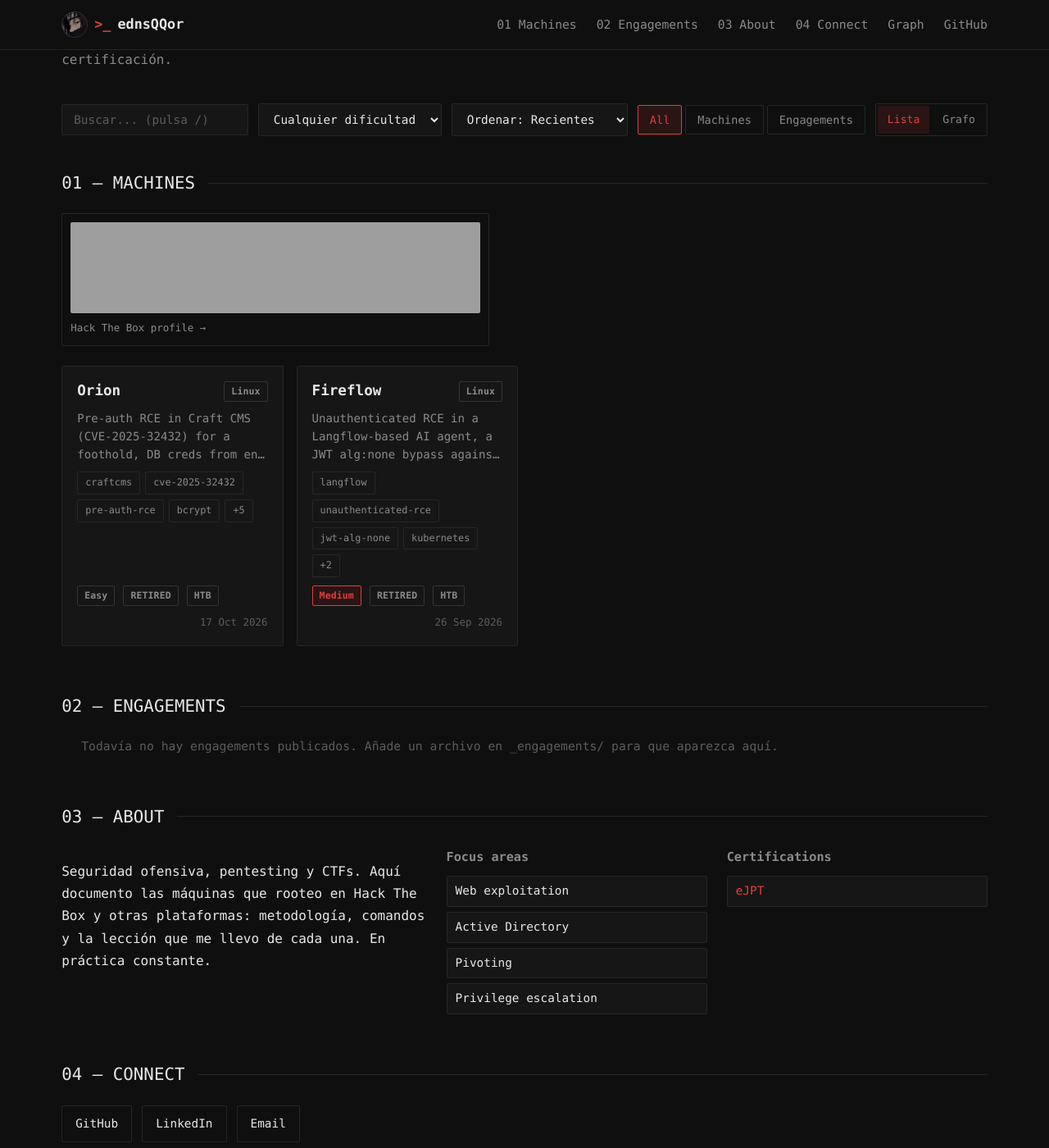
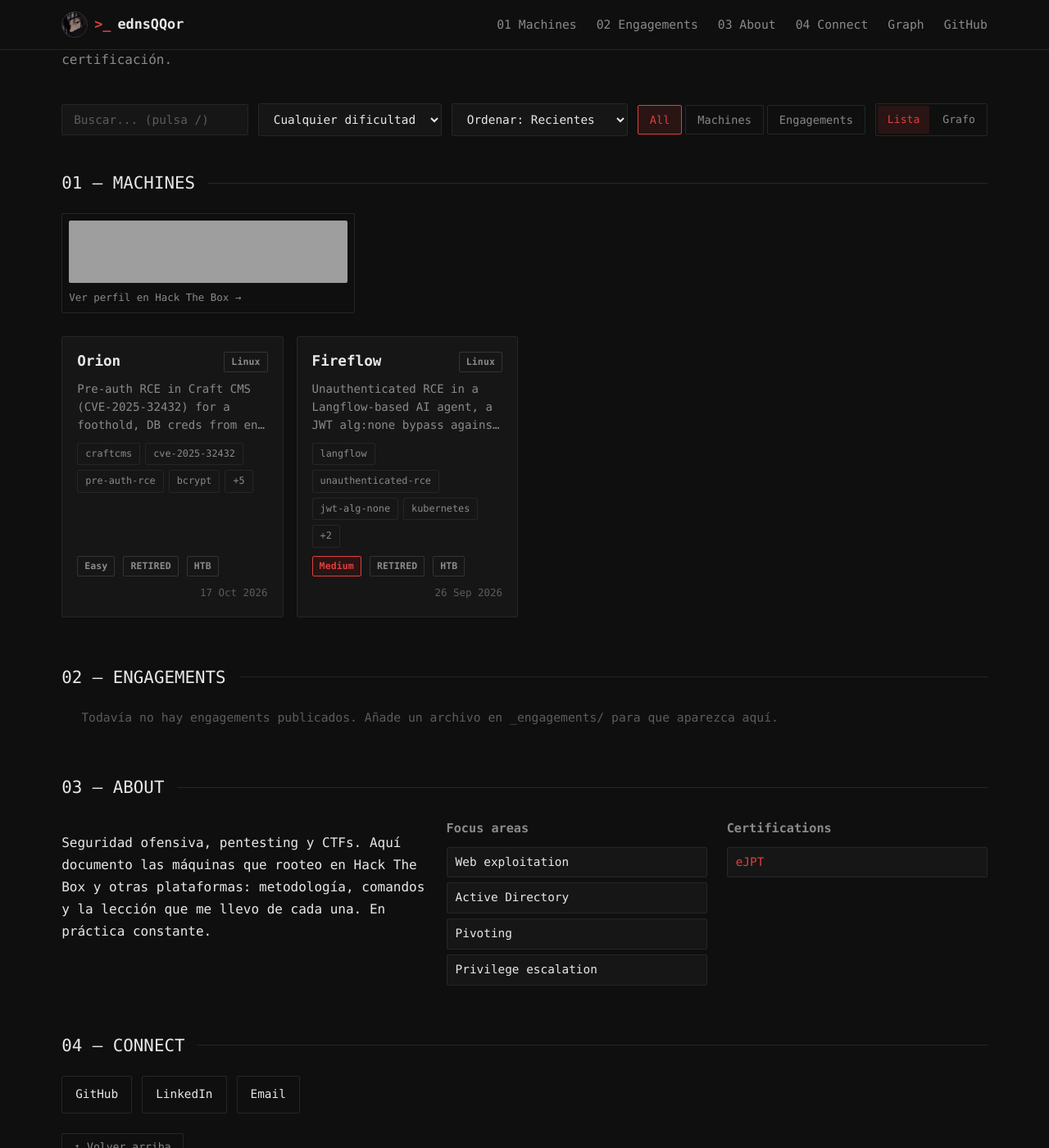
Before and after one commit to ednsQQor/ednsQQor.github.io, a Jekyll site: the page built from index.html, in a window 1280 px wide and 1400 px high, scrolled down 417 px. Shown: the whole window at 82% size. Built offline with Jekyll 4.4.1, drawn with Linux system fonts in a browser that asks for light colours; grey boxes are pictures that could not be loaded.

Commit message:
Pulir home: badge HTB mas pequeno/limpio, fuera rayas rojas en cards, countdown en linea

```diff
--- a/assets/css/style.css
+++ b/assets/css/style.css
@@ -318,10 +318,10 @@
 
 .card-countdown {
   margin: 0;
-  padding: 8px 10px;
-  border: 1px solid var(--hairline);
-  border-radius: var(--radius);
-  background: var(--bg);
+  padding: 2px 0;
+  display: flex;
+  align-items: baseline;
+  gap: 8px;
 }
 .card-countdown .countdown-value {
   font-family: var(--font-mono);
@@ -858,8 +858,7 @@
 
 /* Time-lock machine cards */
 .badge-status-locked { background: var(--accent-soft); color: var(--accent); border-color: var(--accent); }
-.card-timelock { border-left: 3px solid var(--accent-dim); }
-.card-countdown .countdown-label { display: block; font-size: 0.72rem; color: var(--text-faint); margin-bottom: 2px; }
+.card-countdown .countdown-label { font-size: 0.72rem; color: var(--text-faint); margin: 0; }
 
 /* Card reveal on scroll — JS adds .reveal-ready; without JS the cards stay visible */
 @media (prefers-reduced-motion: no-preference) {
@@ -873,11 +872,12 @@
   flex-direction: column;
   align-items: flex-start;
   gap: 8px;
-  margin: 0 0 24px;
-  padding: 10px;
+  margin: 0 0 28px;
+  padding: 8px;
   border: 1px solid var(--hairline);
   border-radius: var(--radius);
   background: var(--bg);
+  max-width: 100%;
 }
 .htb-profile:hover { border-color: var(--accent); text-decoration: none; }
 .htb-profile img { display: block; max-width: 100%; height: auto; border-radius: 2px; }
--- a/index.html
+++ b/index.html
@@ -54,8 +54,8 @@
 <section id="machines" class="content-section">
   <h2 class="section-title">01 — MACHINES</h2>
   <a class="htb-profile" href="https://app.hackthebox.com/public/users/2201315" target="_blank" rel="noopener" aria-label="Mi perfil de Hack The Box">
-    <img src="https://www.hackthebox.com/badge/image/2201315" alt="Hack The Box — perfil de ednsQQor" loading="lazy" width="500" height="80">
-    <span class="htb-profile-hint">Hack The Box profile &rarr;</span>
+    <img src="https://www.hackthebox.com/badge/image/2201315" alt="Hack The Box — perfil de ednsQQor" loading="lazy" width="340">
+    <span class="htb-profile-hint">Ver perfil en Hack The Box &rarr;</span>
   </a>
   {% assign machines = site.machines | sort: 'date' | reverse %}
   {% if machines.size > 0 %}
```
